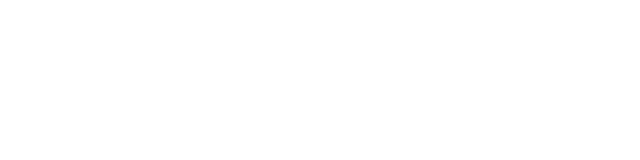
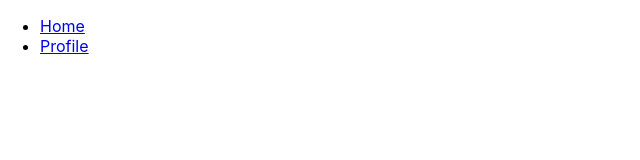
Before and after one commit to EnzoEsper/reauth0, a React (Create React App) app: page /public in a window 1280 px wide. Shown: the top 160 px of the page, without its empty margins (0-640 px from the left). Built offline with nearby package versions, Linux system fonts and the light colour scheme.

Commit message:
adding routing with React Router and a Navigation Bar

```diff
--- a/src/App.js
+++ b/src/App.js
@@ -1,10 +1,16 @@
 import React, { Component } from 'react';
+import { Route } from 'react-router';
+import Home from './Home';
+import Nav from './Nav';
+import Profile from './Profile';
 class App extends Component {
   render() {
     return (
-      <div className="App">
-
-      </div>
+      <>
+        <Nav />
+        <Route path="/" exact component={Home}/>
+        <Route path="/profile" component={Profile}/>
+      </>
     );
   }
 }
--- /dev/null
+++ b/src/Nav.js
@@ -0,0 +1,15 @@
+import React, { Component } from 'react';
+import { Link } from 'react-router-dom';
+
+class Nav extends Component {
+  render() {
+    return (
+      <ul>
+        <li><Link to="/">Home</Link></li>
+        <li><Link to="/profile">Profile</Link></li>
+      </ul>
+    );
+  }
+}
+
+export default Nav;
--- a/src/index.js
+++ b/src/index.js
@@ -1,14 +1,15 @@
-import React from 'react';
-import ReactDOM from 'react-dom';
-import './index.css';
-import App from './App';
-import reportWebVitals from './reportWebVitals';
+import React from "react";
+import ReactDOM from "react-dom";
+import "./index.css";
+import App from "./App";
+import { BrowserRouter as Router, Route } from "react-router-dom";
+import reportWebVitals from "./reportWebVitals";
 
 ReactDOM.render(
-  <React.StrictMode>
-    <App />
-  </React.StrictMode>,
-  document.getElementById('root')
+  <Router>
+    <Route component={App} />
+  </Router>,
+  document.getElementById("root")
 );
 
 // If you want to start measuring performance in your app, pass a function
```
